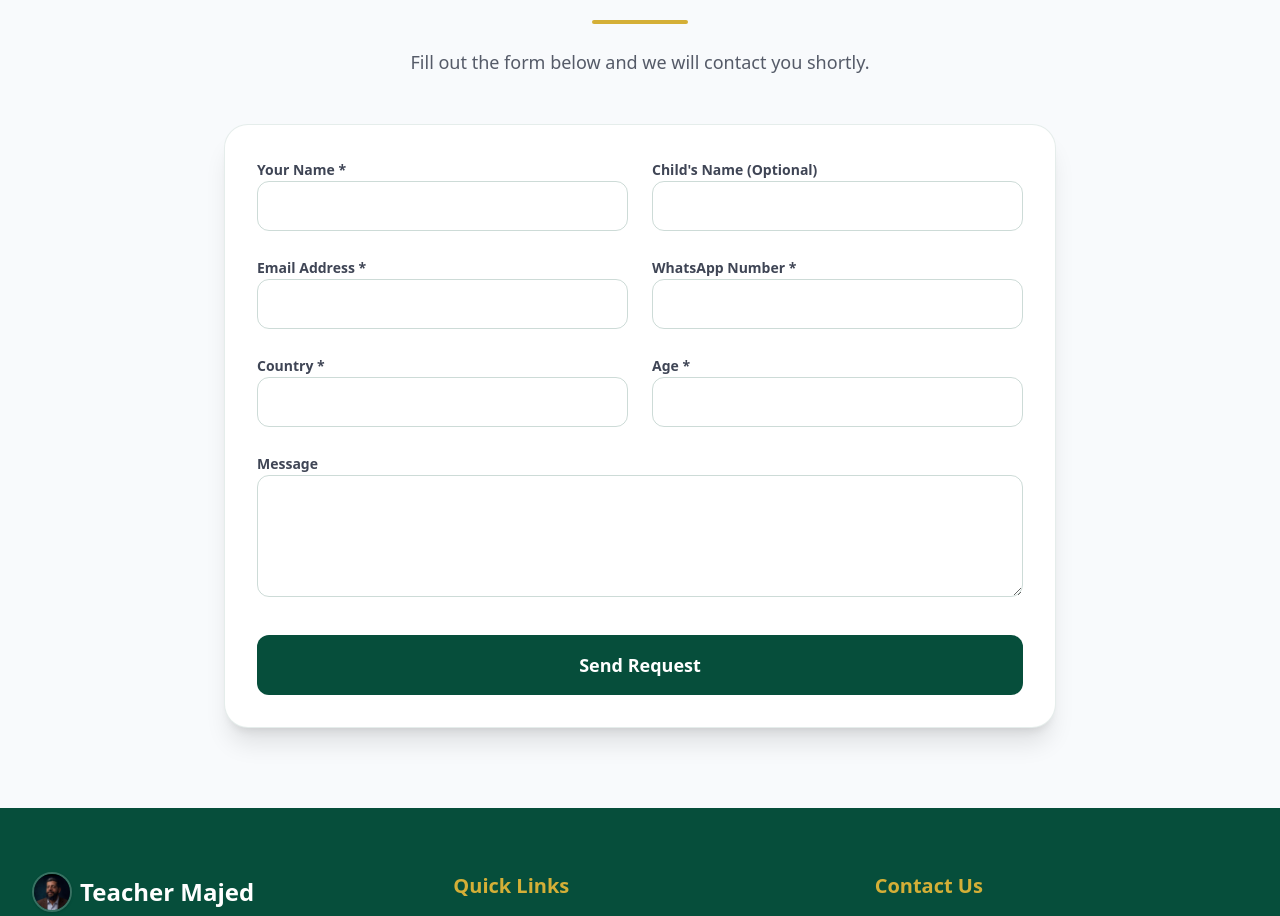
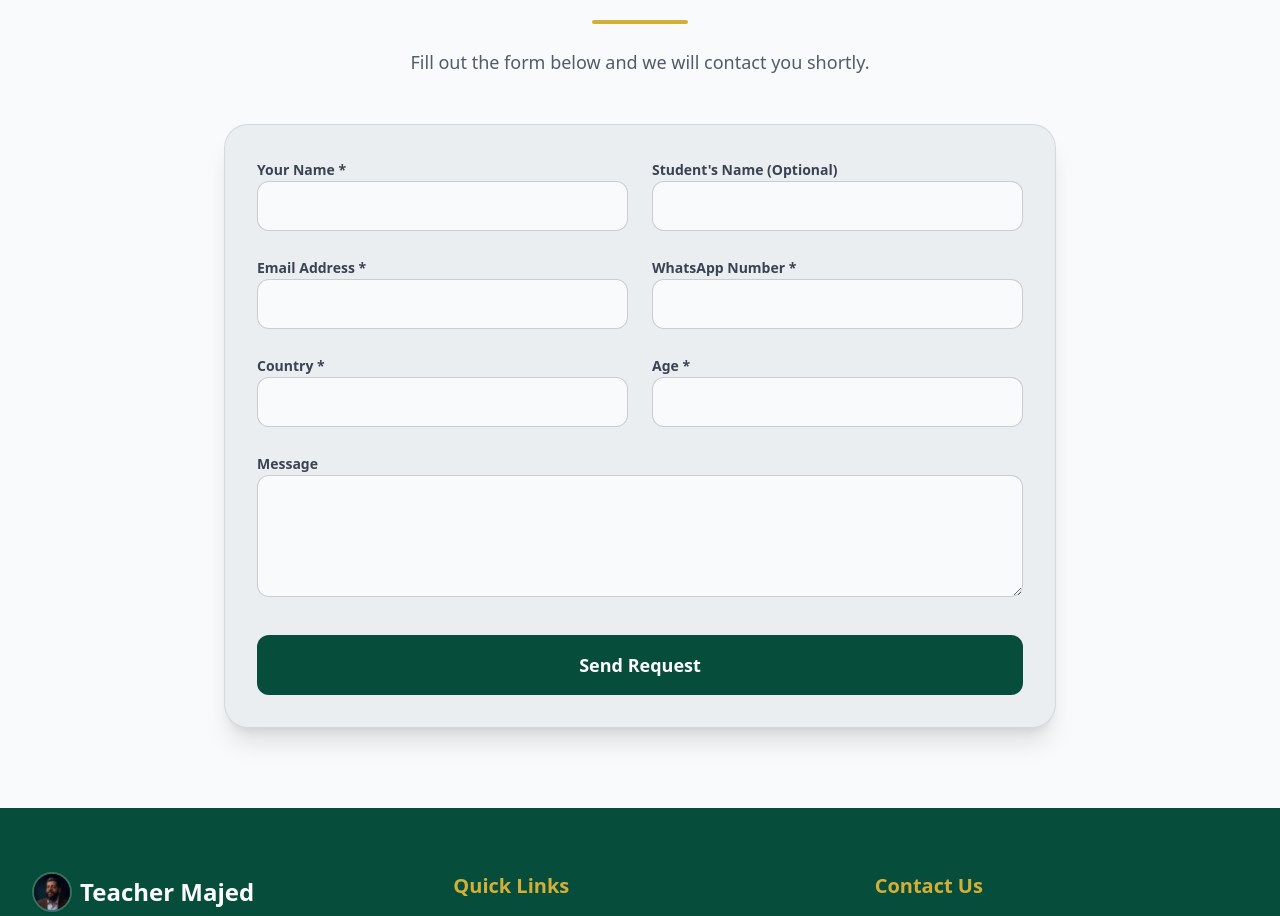
Before and after one commit to tarekmmorsii-eng/Teacher-Majed-Website, a Next.js app: page /en in a window 1280 px wide. Shown: the part 5502-6418 px from the top of the page. Built offline with nearby package versions, Linux system fonts and the light colour scheme.

Commit message:
رسالة

```diff
--- a/messages/ar.json
+++ b/messages/ar.json
@@ -45,7 +45,7 @@
     "title": "احجز حصتك التجريبية المجانية",
     "subtitle": "املأ النموذج أدناه وسنتواصل معك قريباً.",
     "name": "الاسم",
-    "childName": "اسم الطفل (اختياري)",
+    "childName": "اسم الطالب (اختياري)",
     "country": "البلد",
     "age": "العمر",
     "whatsapp": "رقم الواتساب",
--- a/messages/en.json
+++ b/messages/en.json
@@ -45,7 +45,7 @@
     "title": "Book Your Free Trial",
     "subtitle": "Fill out the form below and we will contact you shortly.",
     "name": "Your Name",
-    "childName": "Child's Name (Optional)",
+    "childName": "Student's Name (Optional)",
     "country": "Country",
     "age": "Age",
     "whatsapp": "WhatsApp Number",
--- a/src/components/ContactForm.tsx
+++ b/src/components/ContactForm.tsx
@@ -2,14 +2,47 @@
 
 import { useTranslations } from 'next-intl';
 import { motion } from 'framer-motion';
+import { useState } from 'react';
+import { useSiteConfig } from '@/components/SiteConfigProvider';
 
 export default function ContactForm() {
   const t = useTranslations('Contact');
+  const siteConfig = useSiteConfig();
+
+  const [formData, setFormData] = useState({
+    name: '',
+    childName: '',
+    email: '',
+    whatsapp: '',
+    country: '',
+    age: '',
+    message: ''
+  });
+
+  const handleChange = (e: React.ChangeEvent<HTMLInputElement | HTMLTextAreaElement>) => {
+    setFormData(prev => ({
+      ...prev,
+      [e.target.name]: e.target.value
+    }));
+  };
 
   const handleSubmit = (e: React.FormEvent) => {
     e.preventDefault();
-    // In the future, this will connect to Email/WhatsApp/CRM/API
-    alert('Form submitted! (This is a placeholder action)');
+
+    // Format message for WhatsApp
+    let text = `مرحباً، أود حجز حصة تجريبية.\n\n`;
+    text += `*الاسم:* ${formData.name}\n`;
+    if (formData.childName) text += `*اسم الطالب:* ${formData.childName}\n`;
+    text += `*البريد الإلكتروني:* ${formData.email}\n`;
+    text += `*رقم الواتساب:* ${formData.whatsapp}\n`;
+    text += `*البلد:* ${formData.country}\n`;
+    text += `*العمر:* ${formData.age}\n`;
+    if (formData.message) text += `\n*رسالة إضافية:*\n${formData.message}\n`;
+
+    const encodedMessage = encodeURIComponent(text);
+    const whatsappNumber = siteConfig.teacher.whatsapp.replace(/[^0-9]/g, '');
+
+    window.open(`https://wa.me/${whatsappNumber}?text=${encodedMessage}`, '_blank');
   };
 
   return (
@@ -33,36 +66,36 @@ export default function ContactForm() {
           viewport={{ once: true }}
           transition={{ duration: 0.6, delay: 0.2 }}
           onSubmit={handleSubmit}
-          className="p-8 bg-white border shadow-xl rounded-3xl border-primary/10"
+          className="p-8 bg-foreground/5 border shadow-xl rounded-3xl border-foreground/10"
         >
           <div className="grid grid-cols-1 gap-6 md:grid-cols-2">
             <div className="space-y-2">
               <label className="text-sm font-semibold text-foreground/80">{t('name')} *</label>
-              <input required type="text" className="w-full p-3 transition-colors border rounded-xl border-primary/20 focus:border-primary focus:outline-none focus:ring-1 focus:ring-primary" />
+              <input required name="name" value={formData.name} onChange={handleChange} type="text" className="w-full p-3 transition-colors border bg-background text-foreground rounded-xl border-foreground/20 focus:border-primary focus:outline-none focus:ring-1 focus:ring-primary" />
             </div>
             <div className="space-y-2">
               <label className="text-sm font-semibold text-foreground/80">{t('childName')}</label>
-              <input type="text" className="w-full p-3 transition-colors border rounded-xl border-primary/20 focus:border-primary focus:outline-none focus:ring-1 focus:ring-primary" />
+              <input name="childName" value={formData.childName} onChange={handleChange} type="text" className="w-full p-3 transition-colors border bg-background text-foreground rounded-xl border-foreground/20 focus:border-primary focus:outline-none focus:ring-1 focus:ring-primary" />
             </div>
             <div className="space-y-2">
               <label className="text-sm font-semibold text-foreground/80">{t('email')} *</label>
-              <input required type="email" className="w-full p-3 transition-colors border rounded-xl border-primary/20 focus:border-primary focus:outline-none focus:ring-1 focus:ring-primary" />
+              <input required name="email" value={formData.email} onChange={handleChange} type="email" className="w-full p-3 transition-colors border bg-background text-foreground rounded-xl border-foreground/20 focus:border-primary focus:outline-none focus:ring-1 focus:ring-primary" dir="ltr" />
             </div>
             <div className="space-y-2">
               <label className="text-sm font-semibold text-foreground/80">{t('whatsapp')} *</label>
-              <input required type="tel" className="w-full p-3 transition-colors border rounded-xl border-primary/20 focus:border-primary focus:outline-none focus:ring-1 focus:ring-primary" />
+              <input required name="whatsapp" value={formData.whatsapp} onChange={handleChange} type="tel" className="w-full p-3 transition-colors border bg-background text-foreground rounded-xl border-foreground/20 focus:border-primary focus:outline-none focus:ring-1 focus:ring-primary" dir="ltr" />
             </div>
             <div className="space-y-2">
               <label className="text-sm font-semibold text-foreground/80">{t('country')} *</label>
-              <input required type="text" className="w-full p-3 transition-colors border rounded-xl border-primary/20 focus:border-primary focus:outline-none focus:ring-1 focus:ring-primary" />
+              <input required name="country" value={formData.country} onChange={handleChange} type="text" className="w-full p-3 transition-colors border bg-background text-foreground rounded-xl border-foreground/20 focus:border-primary focus:outline-none focus:ring-1 focus:ring-primary" />
             </div>
             <div className="space-y-2">
               <label className="text-sm font-semibold text-foreground/80">{t('age')} *</label>
-              <input required type="number" min="4" max="100" className="w-full p-3 transition-colors border rounded-xl border-primary/20 focus:border-primary focus:outline-none focus:ring-1 focus:ring-primary" />
+              <input required name="age" value={formData.age} onChange={handleChange} type="number" min="4" max="100" className="w-full p-3 transition-colors border bg-background text-foreground rounded-xl border-foreground/20 focus:border-primary focus:outline-none focus:ring-1 focus:ring-primary" dir="ltr" />
             </div>
             <div className="space-y-2 md:col-span-2">
               <label className="text-sm font-semibold text-foreground/80">{t('message')}</label>
-              <textarea rows={4} className="w-full p-3 transition-colors border rounded-xl border-primary/20 focus:border-primary focus:outline-none focus:ring-1 focus:ring-primary"></textarea>
+              <textarea name="message" value={formData.message} onChange={handleChange} rows={4} className="w-full p-3 transition-colors border bg-background text-foreground rounded-xl border-foreground/20 focus:border-primary focus:outline-none focus:ring-1 focus:ring-primary"></textarea>
             </div>
           </div>
 
```
